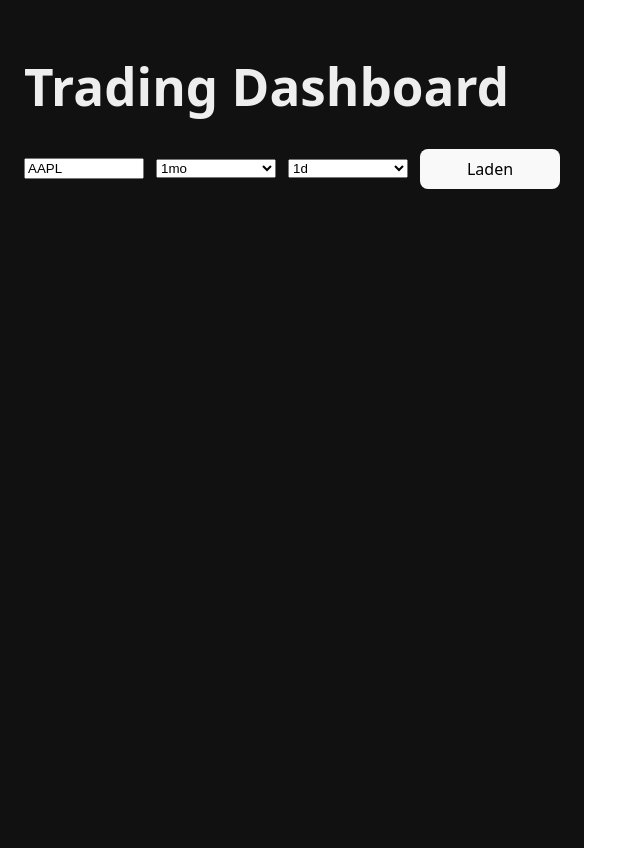
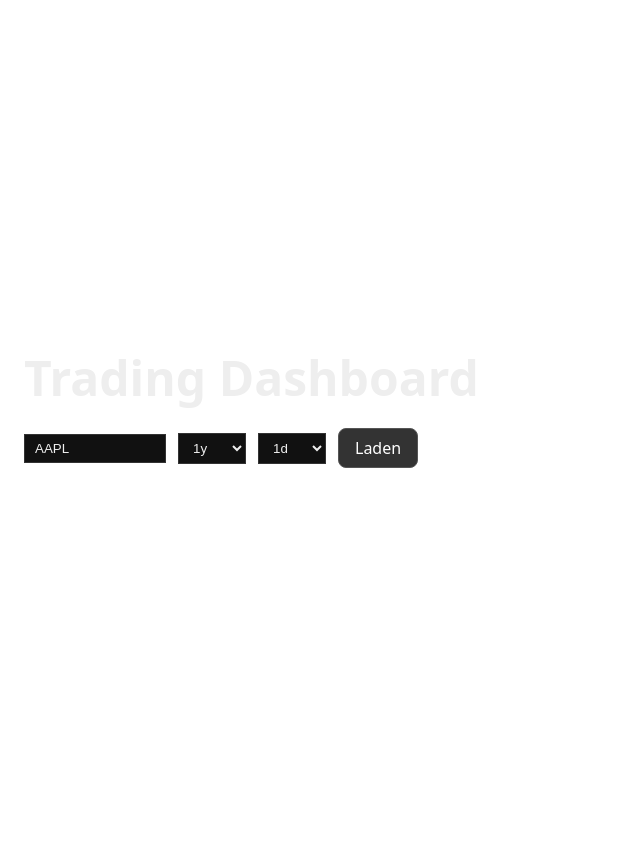
Before and after one commit to JulianKurzendoerfer/trading-frontend, a React (Vite) app: page / in a window 1280 px wide. Shown: the whole page, without its empty margins (0-640 px from the left). After the commit the page ends 800 px from the top, so only its background shows below. Built offline with nearby package versions, Linux system fonts and the light colour scheme.

Commit message:
Frontend: ein Helper (fetchStock), zentrale API_BASE, Dashboard ersetzt

```diff
--- a/src/App.jsx
+++ b/src/App.jsx
@@ -1,46 +1,5 @@
-import { useState } from 'react';
-import { fetchStock } from './lib/api';
+import TradingDashboard from './components/TradingDashboard.jsx';
 
 export default function App() {
-  const [ticker, setTicker] = useState("AAPL");
-  const [period, setPeriod] = useState("1mo");
-  const [interval, setInterval] = useState("1d");
-  const [loading, setLoading] = useState(false);
-  const [meta, setMeta] = useState(null);
-  const [err, setErr] = useState("");
-
-  async function onLoad() {
-    setErr(""); setLoading(true);
-    try {
-      const data = await fetchStock(ticker, period, interval);
-      setMeta(data.meta);
-    } catch (e) {
-      setErr(e.message || String(e));
-    } finally {
-      setLoading(false);
-    }
-  }
-
-  return (
-    <div style={{ padding: 24, color: "#eee", background: "#111", minHeight: "100vh" }}>
-      <h1>Trading Dashboard</h1>
-      <div style={{display:"grid", gridTemplateColumns:"120px 120px 120px 140px", gap:12, alignItems:"center"}}>
-        <input value={ticker} onChange={e=>setTicker(e.target.value)} placeholder="Ticker" />
-        <select value={period} onChange={e=>setPeriod(e.target.value)}>
-          {["1d","5d","30d","1mo","3mo","6mo","1y","2y","5y","10y","ytd","max"].map(p=><option key={p} value={p}>{p}</option>)}
-        </select>
-        <select value={interval} onChange={e=>setInterval(e.target.value)}>
-          {["1m","2m","5m","15m","30m","60m","90m","1h","1d","5d","1wk","1mo","3mo"].map(i=><option key={i} value={i}>{i}</option>)}
-        </select>
-        <button onClick={onLoad} disabled={loading} style={{padding:"8px 12px"}}>{loading?"Lädt...":"Laden"}</button>
-      </div>
-
-      {err && <p style={{color:"#ff6"}}>Fehler: {err}</p>}
-      {meta && (
-        <pre style={{marginTop:16, background:"#222", padding:12, borderRadius:8}}>
-{JSON.stringify(meta, null, 2)}
-        </pre>
-      )}
-    </div>
-  );
+  return <TradingDashboard />;
 }
--- a/src/components/TradingDashboard.jsx
+++ b/src/components/TradingDashboard.jsx
@@ -1,197 +1,67 @@
-import { useEffect, useMemo, useState } from "react";
+import { useState } from 'react';
 import { fetchStock } from '../lib/api.js';
-import {
-  LineChart, Line, XAxis, YAxis, Tooltip, CartesianGrid, ResponsiveContainer,
-  ComposedChart, Bar, Legend
-} from "recharts";
 
-function fmtDate(d) {
-  // Für Recharts: kurze Datumsskala
-  try { return new Date(d).toISOString().slice(0,10); } catch { return d; }
-}
+const PERIODS  = ['1mo','3mo','6mo','1y','2y','5y','max'];
+const INTERVALS = ['1d','1wk','1mo'];
 
 export default function TradingDashboard() {
-  const [ticker, setTicker] = useState("AAPL");
-  const [period, setPeriod] = useState("1y");     // z.B. 6mo, 1y, 2y, 5y, max
-  const [interval, setInterval] = useState("1d"); // 1d, 1wk, 1mo
+  const [ticker, setTicker] = useState('AAPL');
+  const [period, setPeriod] = useState('1y');
+  const [interval, setInterval] = useState('1d');
   const [loading, setLoading] = useState(false);
-  const [err, setErr] = useState("");
-  const [raw, setRaw] = useState(null);           // API-Response
+  const [err, setErr] = useState('');
+  const [payload, setPayload] = useState(null);
 
-async function load() {
+  async function onLoad() {
+    setErr('');
     setLoading(true);
-  setErr(null);
     try {
-    const out = await fetchStock(ticker, period, interval);
-    // out = { data: [...], used_period: '...', used_interval: '...' , ...}
-    setRows(out.data); // oder setData(...) – je nachdem wie dein State heißt
-    setMeta({ used_period: out.used_period, used_interval: out.used_interval });
+      const json = await fetchStock(ticker, period, interval);
+      setPayload(json);
     } catch (e) {
-    setErr(e?.message ?? String(e));
+      setPayload(null);
+      setErr(e?.message || String(e));
     } finally {
       setLoading(false);
     }
   }
-  useEffect(() => { load(); /* auto initial */ }, []);
-
-  // api response -> recharts friendly rows
-  const rows = useMemo(() => {
-    if (!raw) return [];
-    // Erwartete Struktur:
-    // { series:[{date,close}], indicators:{
-    //    ema:{ema9,ema21,ema50},
-    //    bollinger:{upper,lower,basis},
-    //    macd:{line,signal,hist},
-    //    rsi:[...],
-    //    stochastic:{k,d},
-    //    stoch_rsi:{k,d}
-    // }}
-    const ser = raw.series || [];
-    const ind = raw.indicators || {};
-    const ema = ind.ema || {};
-    const bb  = ind.bollinger || {};
-    const macd = ind.macd || {};
-    const rsi = ind.rsi || [];
-    const sto = ind.stochastic || {};
-    const srs = ind.stoch_rsi || {};
-
-    const n = ser.length;
-    const out = [];
-    for (let i=0;i<n;i++){
-      out.push({
-        date: fmtDate(ser[i]?.date ?? i),
-        close: ser[i]?.close ?? null,
-        ema9: ema.ema9?.[i] ?? null,
-        ema21: ema.ema21?.[i] ?? null,
-        ema50: ema.ema50?.[i] ?? null,
-        bb_upper: bb.upper?.[i] ?? null,
-        bb_lower: bb.lower?.[i] ?? null,
-        bb_basis: bb.basis?.[i] ?? null,
-        macd_line: macd.line?.[i] ?? null,
-        macd_sig: macd.signal?.[i] ?? null,
-        macd_hist: macd.hist?.[i] ?? null,
-        rsi: rsi?.[i] ?? null,
-        sto_k: sto.k?.[i] ?? null,
-        sto_d: sto.d?.[i] ?? null,
-        srs_k: srs.k?.[i] ?? null,
-        srs_d: srs.d?.[i] ?? null,
-      });
-    }
-    return out;
-  }, [raw]);
 
   return (
-    <div className="p-6 space-y-8 text-slate-100">
-      <h1 className="text-4xl font-bold">Trading Dashboard</h1>
+    <div style={{padding:'24px', color:'#eee'}}>
+      <h1 style={{fontSize:'48px', marginBottom:'24px'}}>Trading Dashboard</h1>
 
-      <div className="flex gap-3 items-end flex-wrap">
-        <div className="flex flex-col">
-          <label className="text-sm">Ticker</label>
-          <input value={ticker} onChange={e=>setTicker(e.target.value)}
-                 className="px-3 py-2 rounded bg-slate-800 border border-slate-700" />
-        </div>
-        <div className="flex flex-col">
-          <label className="text-sm">Period</label>
-          <select value={period} onChange={e=>setPeriod(e.target.value)}
-                  className="px-3 py-2 rounded bg-slate-800 border border-slate-700">
-            <option>6mo</option><option>1y</option><option>2y</option>
-            <option>5y</option><option>10y</option><option>max</option>
+      <div style={{display:'flex', gap:'12px', alignItems:'center', marginBottom:'12px'}}>
+        <input
+          value={ticker}
+          onChange={e => setTicker(e.target.value)}
+          style={{background:'#111', color:'#eee', border:'1px solid #333', padding:'6px 10px', width:120}}
+          placeholder="Ticker"
+        />
+
+        <select value={period} onChange={e => setPeriod(e.target.value)}
+                style={{background:'#111', color:'#eee', border:'1px solid #333', padding:'6px 10px'}}>
+          {PERIODS.map(p => <option key={p} value={p}>{p}</option>)}
         </select>
-        </div>
-        <div className="flex flex-col">
-          <label className="text-sm">Interval</label>
-          <select value={interval} onChange={e=>setInterval(e.target.value)}
-                  className="px-3 py-2 rounded bg-slate-800 border border-slate-700">
-            <option>1d</option><option>1wk</option><option>1mo</option>
+
+        <select value={interval} onChange={e => setInterval(e.target.value)}
+                style={{background:'#111', color:'#eee', border:'1px solid #333', padding:'6px 10px'}}>
+          {INTERVALS.map(p => <option key={p} value={p}>{p}</option>)}
         </select>
-        </div>
-        <button onClick={load}
-                className="px-4 py-2 rounded bg-indigo-600 hover:bg-indigo-500 disabled:opacity-60"
-                disabled={loading}>
-          {loading ? "Laden…" : "Laden"}
+
+        <button onClick={onLoad} disabled={loading}
+                style={{background:'#333', color:'#fff', padding:'8px 16px', border:'1px solid #555'}}>
+          {loading ? 'Lädt…' : 'Laden'}
         </button>
-        {err && <div className="text-red-400">{err}</div>}
       </div>
 
-      {/* PRICE + BB + EMAs */}
-      <section className="h-[360px] bg-slate-900 rounded-xl p-3">
-        <ResponsiveContainer width="100%" height="100%">
-          <LineChart data={rows}>
-            <CartesianGrid strokeDasharray="3 3" stroke="#334155" />
-            <XAxis dataKey="date" minTickGap={24} />
-            <YAxis />
-            <Tooltip />
-            <Legend />
-            <Line type="monotone" dataKey="close" name="Close" stroke="#60a5fa" dot={false} strokeWidth={1.8}/>
-            <Line type="monotone" dataKey="bb_upper" name="BB Upper" stroke="#ef4444" dot={false} strokeDasharray="4 4"/>
-            <Line type="monotone" dataKey="bb_basis" name="BB Basis" stroke="#a78bfa" dot={false} strokeDasharray="2 4"/>
-            <Line type="monotone" dataKey="bb_lower" name="BB Lower" stroke="#22c55e" dot={false} strokeDasharray="4 4"/>
-            <Line type="monotone" dataKey="ema9"  name="EMA9"  stroke="#f59e0b" dot={false}/>
-            <Line type="monotone" dataKey="ema21" name="EMA21" stroke="#34d399" dot={false}/>
-            <Line type="monotone" dataKey="ema50" name="EMA50" stroke="#93c5fd" dot={false}/>
-          </LineChart>
-        </ResponsiveContainer>
-      </section>
+      {err && <div style={{color:'#ffeb3b', marginTop:8}}>Fehler: {err}</div>}
 
-      {/* MACD */}
-      <section className="h-[220px] bg-slate-900 rounded-xl p-3">
-        <ResponsiveContainer width="100%" height="100%">
-          <ComposedChart data={rows}>
-            <CartesianGrid strokeDasharray="3 3" stroke="#334155" />
-            <XAxis dataKey="date" minTickGap={24} />
-            <YAxis />
-            <Tooltip />
-            <Legend />
-            <Bar dataKey="macd_hist" name="MACD hist" fill="#737373" opacity={0.6}/>
-            <Line type="monotone" dataKey="macd_line" name="MACD" stroke="#ff7f0e" dot={false} strokeWidth={2}/>
-            <Line type="monotone" dataKey="macd_sig" name="Signal" stroke="#1f77b4" dot={false} strokeWidth={2}/>
-          </ComposedChart>
-        </ResponsiveContainer>
-      </section>
-
-      {/* RSI */}
-      <section className="h-[180px] bg-slate-900 rounded-xl p-3">
-        <ResponsiveContainer width="100%" height="100%">
-          <LineChart data={rows}>
-            <CartesianGrid strokeDasharray="3 3" stroke="#334155" />
-            <XAxis dataKey="date" minTickGap={24} />
-            <YAxis domain={[0,100]} />
-            <Tooltip />
-            <Legend />
-            <Line type="monotone" dataKey="rsi" name="RSI (14)" stroke="#e377c2" dot={false} strokeWidth={2}/>
-          </LineChart>
-        </ResponsiveContainer>
-      </section>
-
-      {/* Stochastic */}
-      <section className="h-[180px] bg-slate-900 rounded-xl p-3">
-        <ResponsiveContainer width="100%" height="100%">
-          <LineChart data={rows}>
-            <CartesianGrid strokeDasharray="3 3" stroke="#334155" />
-            <XAxis dataKey="date" minTickGap={24} />
-            <YAxis domain={[0,100]}/>
-            <Tooltip />
-            <Legend />
-            <Line type="monotone" dataKey="sto_k" name="Stoch %K" stroke="#9467bd" dot={false}/>
-            <Line type="monotone" dataKey="sto_d" name="Stoch %D" stroke="#d62728" dot={false}/>
-          </LineChart>
-        </ResponsiveContainer>
-      </section>
-
-      {/* Stoch RSI */}
-      <section className="h-[180px] bg-slate-900 rounded-xl p-3 mb-6">
-        <ResponsiveContainer width="100%" height="100%">
-          <LineChart data={rows}>
-            <CartesianGrid strokeDasharray="3 3" stroke="#334155" />
-            <XAxis dataKey="date" minTickGap={24} />
-            <YAxis domain={[0,100]}/>
-            <Tooltip />
-            <Legend />
-            <Line type="monotone" dataKey="srs_k" name="Stoch RSI %K" stroke="#22c55e" dot={false}/>
-            <Line type="monotone" dataKey="srs_d" name="Stoch RSI %D" stroke="#06b6d4" dot={false}/>
-          </LineChart>
-        </ResponsiveContainer>
-      </section>
+      {/* Grobe Sichtprüfung: was kommt zurück? */}
+      {payload && (
+        <pre style={{marginTop:16, background:'#111', padding:'12px', border:'1px solid #333', borderRadius:8}}>
+{JSON.stringify(payload, null, 2)}
+        </pre>
+      )}
     </div>
   );
 }
```
Also changed, not shown: src/lib/api.js (+22 -16 lines). Lines whose indentation alone changed are shown as unchanged.
